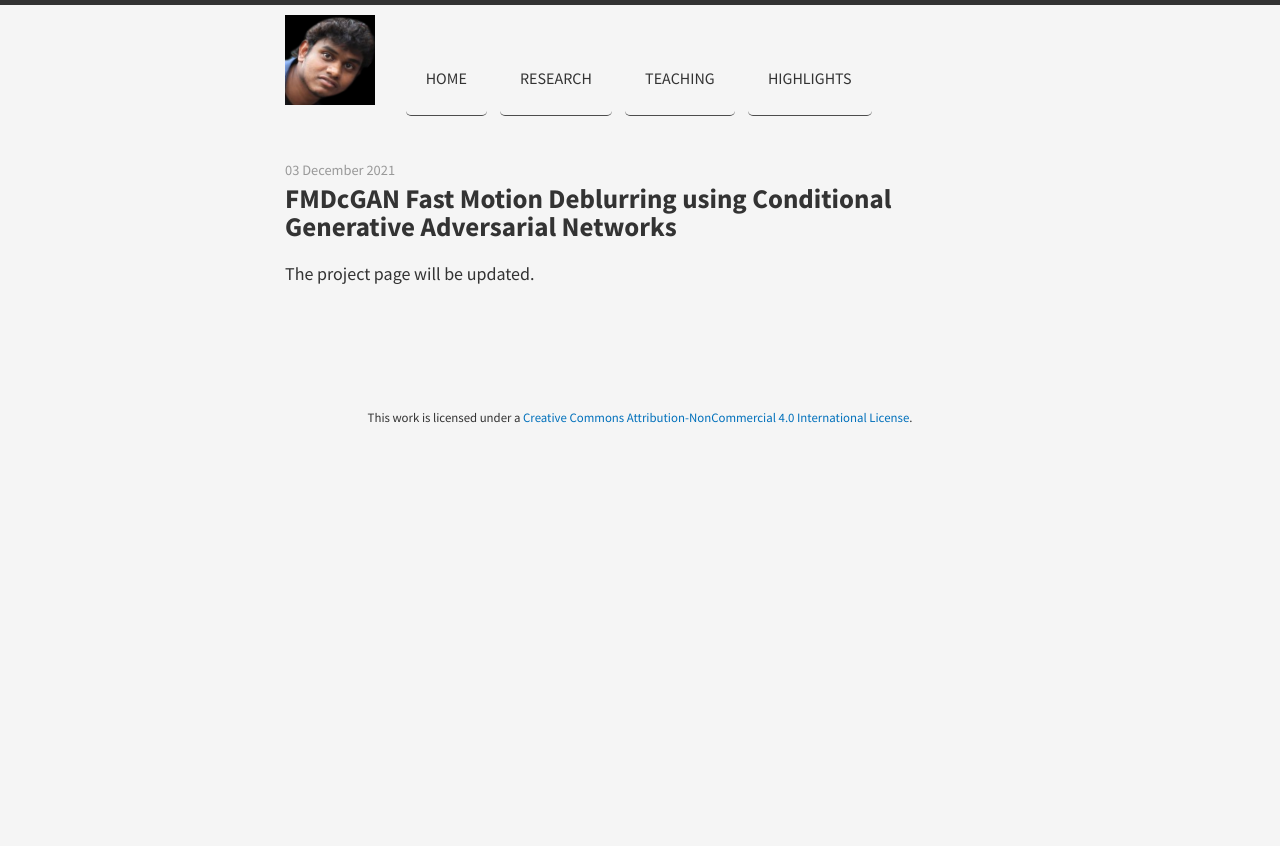
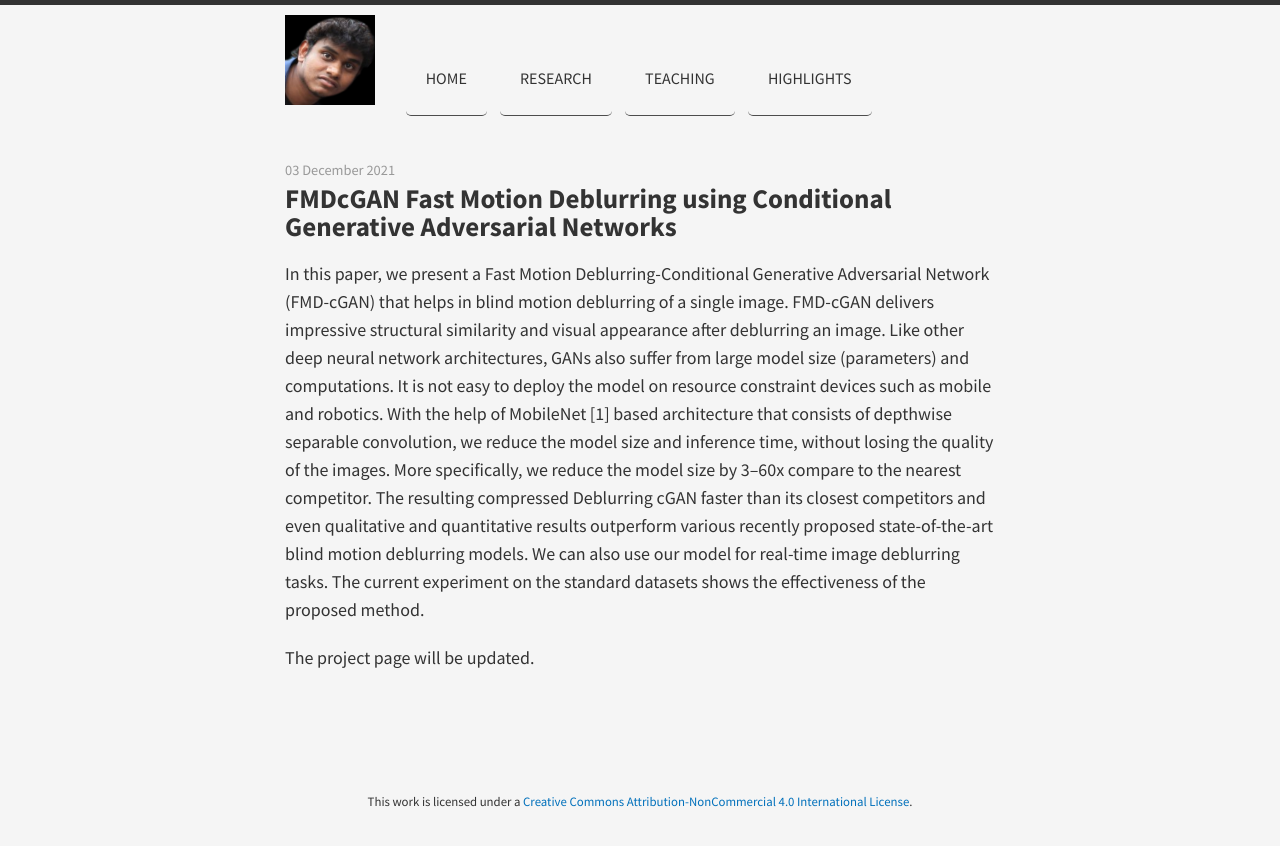
Before and after one commit to indramastan/indradeepmastan, a Jekyll site: the page built from _posts/2021-12-03-FMD-cGAN.md, in a window 1280 px wide. Shown: the top 846 px of the page. Built offline with Jekyll 4.4.1, drawn with Linux system fonts in a browser that asks for light colours; nearby versions of some CDN libraries.

Commit message:
Update 2021-12-03-FMD-cGAN.md

```diff
--- a/_posts/2021-12-03-FMD-cGAN.md
+++ b/_posts/2021-12-03-FMD-cGAN.md
@@ -3,4 +3,6 @@ layout: post
 title: FMDcGAN Fast Motion Deblurring using Conditional Generative Adversarial Networks
 ---
 
+In this paper, we present a Fast Motion Deblurring-Conditional Generative Adversarial Network (FMD-cGAN) that helps in blind motion deblurring of a single image. FMD-cGAN delivers impressive structural similarity and visual appearance after deblurring an image. Like other deep neural network architectures, GANs also suffer from large model size (parameters) and computations. It is not easy to deploy the model on resource constraint devices such as mobile and robotics. With the help of MobileNet [1] based architecture that consists of depthwise separable convolution, we reduce the model size and inference time, without losing the quality of the images. More specifically, we reduce the model size by 3–60x compare to the nearest competitor. The resulting compressed Deblurring cGAN faster than its closest competitors and even qualitative and quantitative results outperform various recently proposed state-of-the-art blind motion deblurring models. We can also use our model for real-time image deblurring tasks. The current experiment on the standard datasets shows the effectiveness of the proposed method.
+
 The project page will be updated.
```
